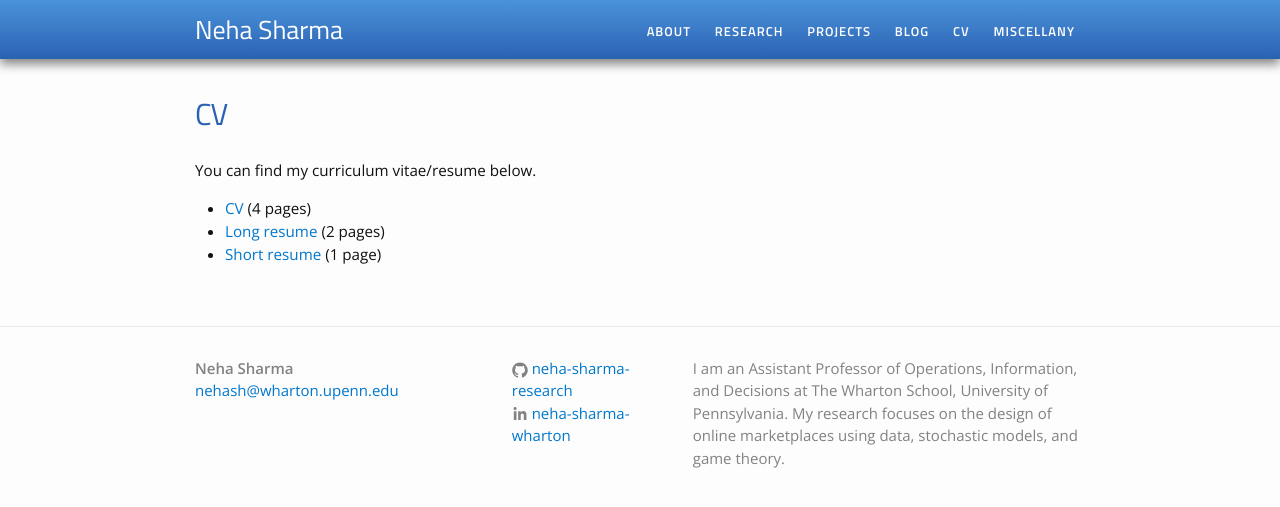
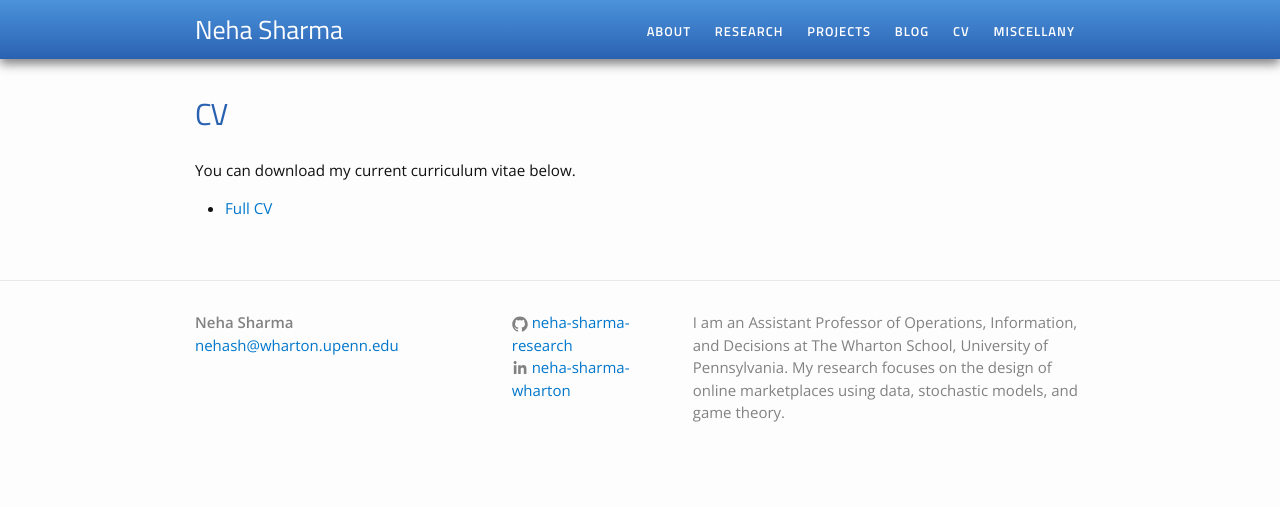
Before and after one commit to neha-sharma-research/neha-sharma-research.github.io, a Jekyll site: the page built from cv.md, in a window 1280 px wide. Shown: the top 507 px of the page. Built offline with Jekyll 4.4.1, drawn with Linux system fonts in a browser that asks for light colours.

Commit message:
Update CV download links and description

```diff
--- a/cv.md
+++ b/cv.md
@@ -4,9 +4,8 @@ title: CV
 permalink: /cv/
 ---
 
-You can find my curriculum vitae/resume below.
+You can download my current curriculum vitae below.
+
 <ul>
-	<li><a href="long_cv.pdf">CV</a> (4 pages)</li>
-	<li><a href="two_page.pdf">Long resume</a> (2 pages)</li>
-	<li><a href="short_cv.pdf">Short resume</a> (1 page)</li>
+  <li><a href="/cv/Neha_CV.pdf">Full CV</a></li>
 </ul>
```
